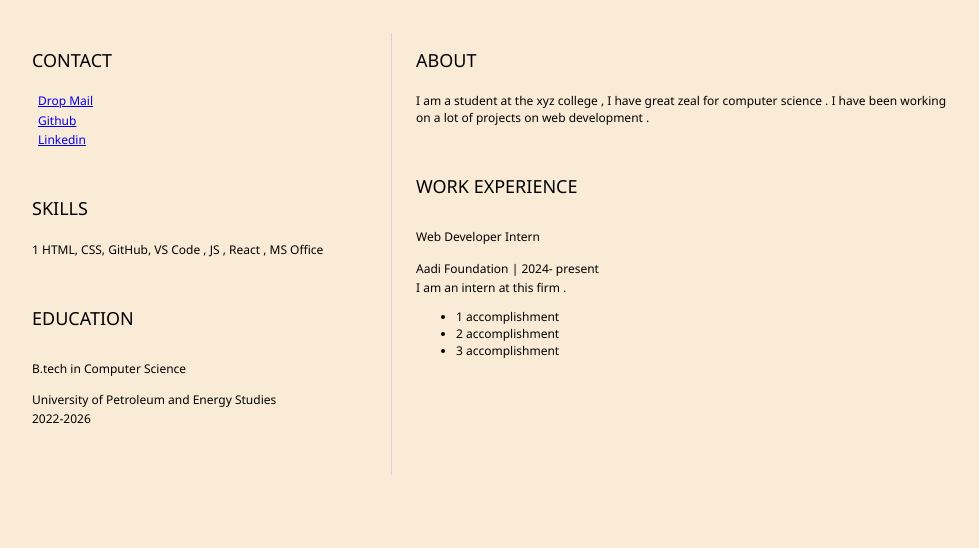
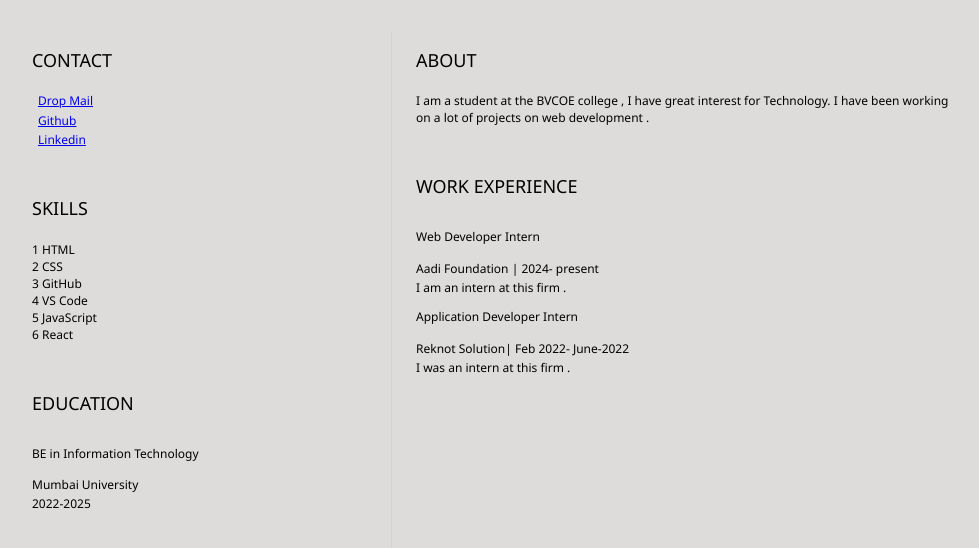
Before and after one commit to Pushkraj-Dhamale/MyResume, a plain HTML site: page index.html in a window 1280 px wide. Shown: the part 242-790 px from the top of the page, without its empty margins (152-1131 px from the left). Drawn offline with Linux system fonts and the light colour scheme.

Commit message:
final commit

```diff
--- a/index.html
+++ b/index.html
@@ -41,18 +41,18 @@
 					<h2>SKILLS</h2>
 					<!-- your skills -->
 
-                    <p> 1 HTML, CSS, GitHub, VS Code , JS , React , MS Office </p>
+                    <p> 1 HTML<br> 2 CSS<br> 3 GitHub<br> 4 VS Code<br> 5 JavaScript<br> 6 React<br></p>
 
 				</section>
 				<section>
 					<h2>EDUCATION</h2>
 					<!-- your education -->
-                    <h3>B.tech in Computer Science </h3>
+                    <h3>BE in Information Technology </h3>
                     <p>
-                        University of Petroleum and Energy Studies
+                        Mumbai University
                     </p>
                     <p>
-                        2022-2026
+                        2022-2025
                     </p>
 
 				</section>
@@ -61,7 +61,7 @@
 				<section>
 					<h2>ABOUT</h2>
 					<!-- about you -->
-                    <p>  I am a student at the xyz college , I have great zeal for computer science . I have been working on a lot of projects on web development .</p>
+                    <p>  I am a student at the BVCOE college , I have great interest for Technology. I have been working on a lot of projects on web development .</p>
 
 				</section>
 				<section>
@@ -74,11 +74,13 @@
                     <p>
                             I  am an intern at this firm .
                     </p>
-                    <ul>
-                            <li>1 accomplishment</li>
-                            <li>2 accomplishment</li>
-                            <li>3 accomplishment</li>
-                    </ul>
+                    <h3>Application Developer Intern</h3>
+                    <p>
+                            Reknot Solution| Feb 2022- June-2022
+                    </p>
+                    <p>
+                            I was an intern at this firm .
+                    </p>
 
 
 				</section>
--- a/style.css
+++ b/style.css
@@ -1,5 +1,5 @@
 body {
-    background-color: antiquewhite;
+    background-color: rgb(222, 220, 218);
     font-family: 'Segoe UI', Tahoma, Geneva, Verdana, sans-serif;
     font-size: 12px;
     max-width: 960px;
```
